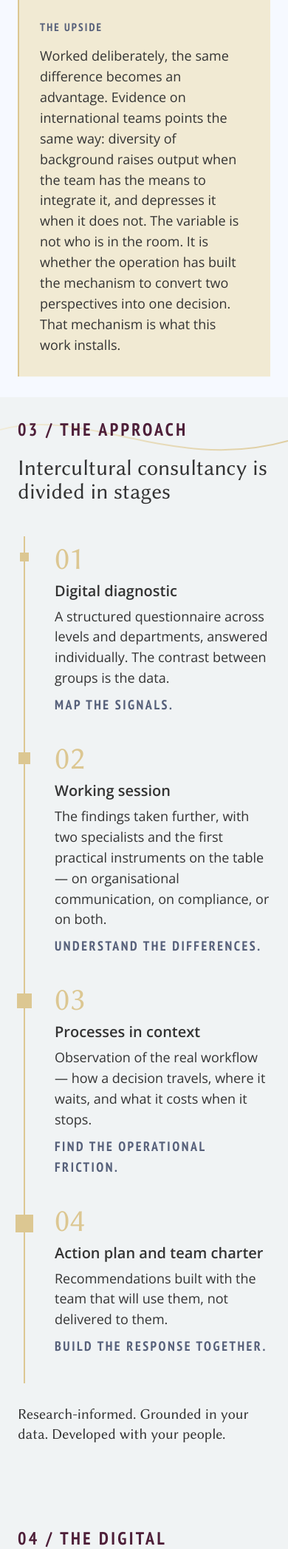
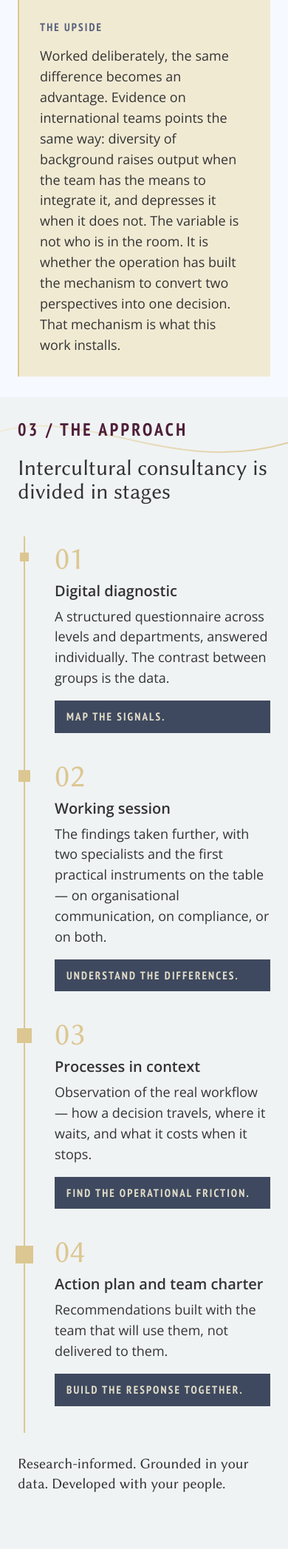
Before and after one commit to aplperegrina/live-and-learn-brazil, a PHP site: page /intercultural-due-diligence/ in a window 390 px wide. Shown: the part 3502-5596 px from the top of the page at 74% size. Run offline with PHP 8.4, Linux system fonts and the light colour scheme.

Commit message:
Due Diligence: fechos das quatro etapas alinhados numa faixa ardósia contínua
Cada etapa passa a ocupar três células da mesma grelha, de modo que os fechos
("MAP THE SIGNALS." etc.) ficam todos na mesma linha, sobre uma faixa ardósia
que atravessa as quatro colunas. No celular cada fecho leva a sua própria faixa.

Co-Authored-By: Claude Fable 5.1 <noreply@anthropic.com>
Claude-Session: https://claude.ai/code/session_01JDz63bo1eBAP8Zui6Un6fL

```diff
--- a/css/due-diligence.css
+++ b/css/due-diligence.css
@@ -168,9 +168,16 @@
 .dd-linha-marcas span:nth-child(2) { width: 16px; height: 16px; margin-top: -7px; }
 .dd-linha-marcas span:nth-child(3) { width: 20px; height: 20px; margin-top: -9px; }
 .dd-linha-marcas span:nth-child(4) { width: 24px; height: 24px; margin-top: -11px; }
-.dd-etapa { display: flex; flex-direction: column; gap: 12px; padding: 24px 24px 0 0; }
-.dd-etapa h3 { margin: 0; font-family: var(--fonte-texto); font-weight: 600; font-size: 24px; line-height: 1.35; }
-.dd-etapa p { font-size: 19px; line-height: 1.55; }
+/* Cada etapa vira três células da mesma grelha (display: contents), para que os fechos
+   fiquem todos na mesma linha e a faixa ardósia atrás deles seja contínua. */
+.dd-etapa { display: contents; }
+.dd-etapa h3 { grid-row: 1; margin: 0; padding: 24px 24px 0 0; font-family: var(--fonte-texto); font-weight: 600; font-size: 24px; line-height: 1.35; }
+.dd-etapa p { grid-row: 2; padding: 12px 24px 0 0; font-size: 19px; line-height: 1.55; }
+.dd-etapa .dd-rotulo { grid-row: 3; margin-top: 24px; padding: 14px 24px 14px 16px; font-size: 18px; line-height: 1.3; background: var(--ardosia); color: var(--creme-hero); }
+.dd-etapa:nth-child(1) > * { grid-column: 1; }
+.dd-etapa:nth-child(2) > * { grid-column: 2; }
+.dd-etapa:nth-child(3) > * { grid-column: 3; }
+.dd-etapa:nth-child(4) > * { grid-column: 4; }
 .dd-etapa .dd-numero { display: none; } /* só na versão vertical */
 .dd-abordagem .dd-fecho-secao { font-size: 32px; }
 
@@ -361,6 +368,7 @@
   .dd-linha-numeros .dd-numero:nth-child(4) { font-size: 64px; }
   .dd-etapa h3 { font-size: 20px; }
   .dd-etapa p { font-size: 17px; }
+  .dd-etapa .dd-rotulo { font-size: 17px; margin-top: 20px; }
   .dd-abordagem .dd-fecho-secao { font-size: 24px; }
 
   .dd-como .dd-intro p { font-size: 22px; }
@@ -456,7 +464,9 @@
   .dd-linha { border-left: 2px solid var(--champagne); margin: 16px 0 0 8px; padding-top: 8px; }
   .dd-linha-numeros, .dd-linha-fio, .dd-linha-marcas { display: none; }
   .dd-linha-etapas { grid-template-columns: minmax(0, 1fr); }
-  .dd-etapa { position: relative; gap: 8px; padding: 0 0 36px 40px; }
+  .dd-etapa { display: flex; flex-direction: column; position: relative; gap: 8px; padding: 0 0 36px 40px; }
+  .dd-etapa h3, .dd-etapa p { padding: 0; }
+  .dd-etapa .dd-rotulo { margin-top: 8px; padding: 12px 16px; font-size: 15px; }
   .dd-etapa .dd-numero { display: block; font-size: 44px; }
   .dd-etapa::before { content: ""; position: absolute; left: -7px; top: 14px; width: 12px; height: 12px; background: var(--champagne); }
   .dd-etapa:nth-child(2)::before { left: -9px; width: 16px; height: 16px; }
--- a/intercultural-due-diligence/index.html
+++ b/intercultural-due-diligence/index.html
@@ -8,7 +8,7 @@
   <link rel="canonical" href="https://liveandlearnbrazil.com/intercultural-due-diligence/">
   <link rel="icon" type="image/svg+xml" href="../img/live-and-learn-brazil-favicon.svg">
   <link rel="stylesheet" href="../css/styles.css?v=20260921a">
-  <link rel="stylesheet" href="../css/due-diligence.css?v=20260921b">
+  <link rel="stylesheet" href="../css/due-diligence.css?v=20260921c">
 </head>
 <body>
 <div class="page dd">
```
